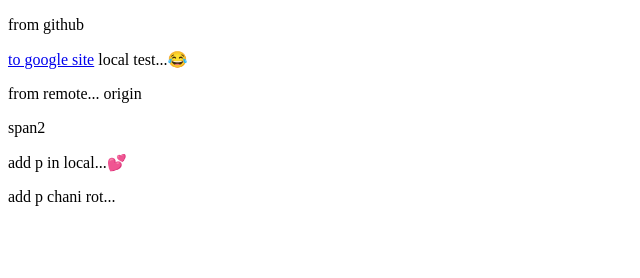
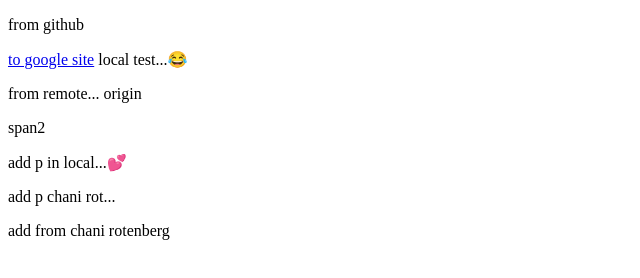
Before and after one commit to Chani-Rotenberg/EX05, a plain HTML site: page index.html in a window 1280 px wide. Shown: the whole page, without its empty margins (0-640 px from the left). Drawn offline with Linux system fonts and the light colour scheme.

Commit message:
add p chan 2222

```diff
--- a/index.html
+++ b/index.html
@@ -15,6 +15,7 @@
     <span>span2</span>
     <p>add p in local...💕</p>
     <p> add p chani rot...</p>
+    <p>add from chani rotenberg</p>
 
 </body>
 </html>
```
